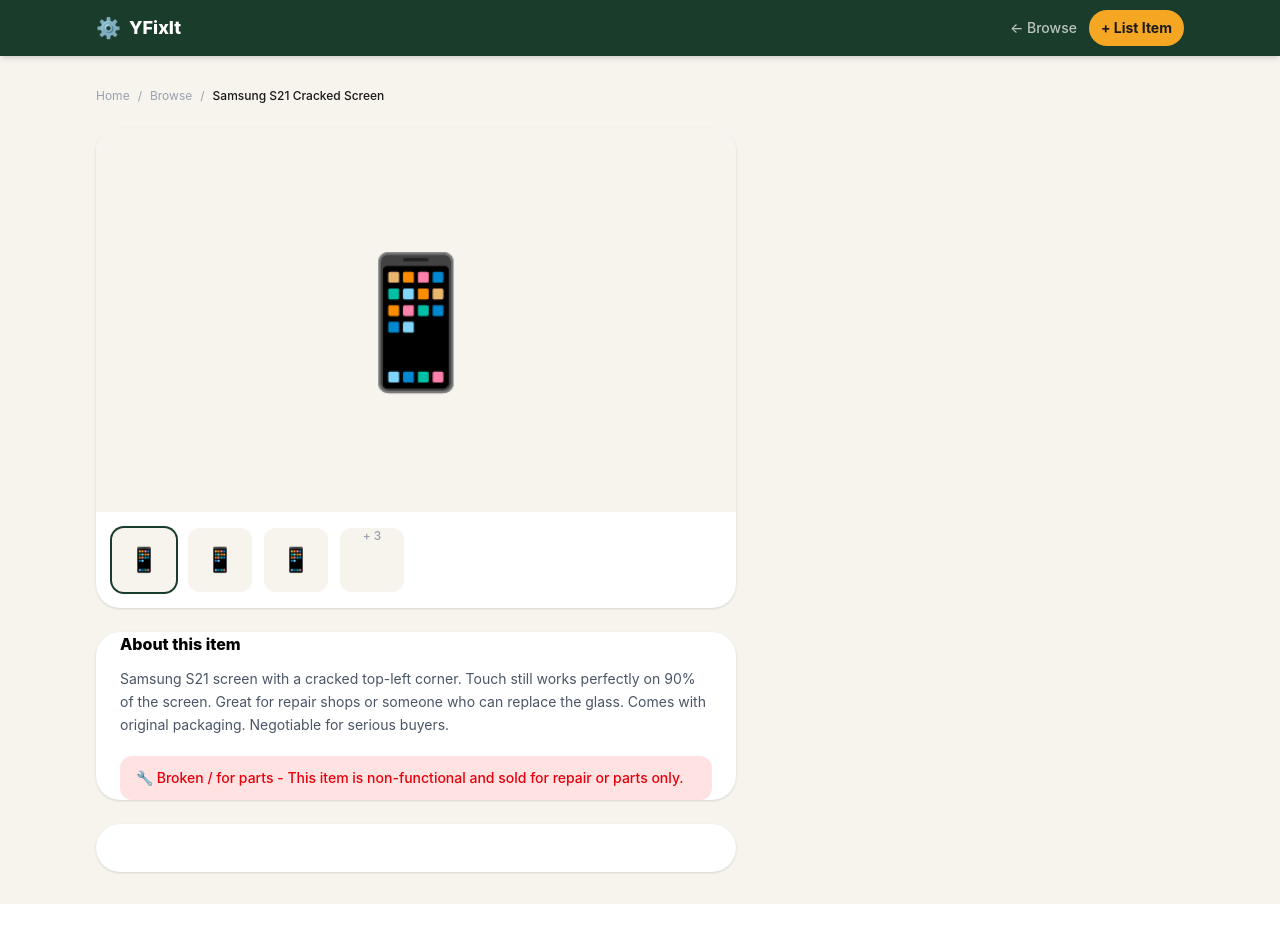
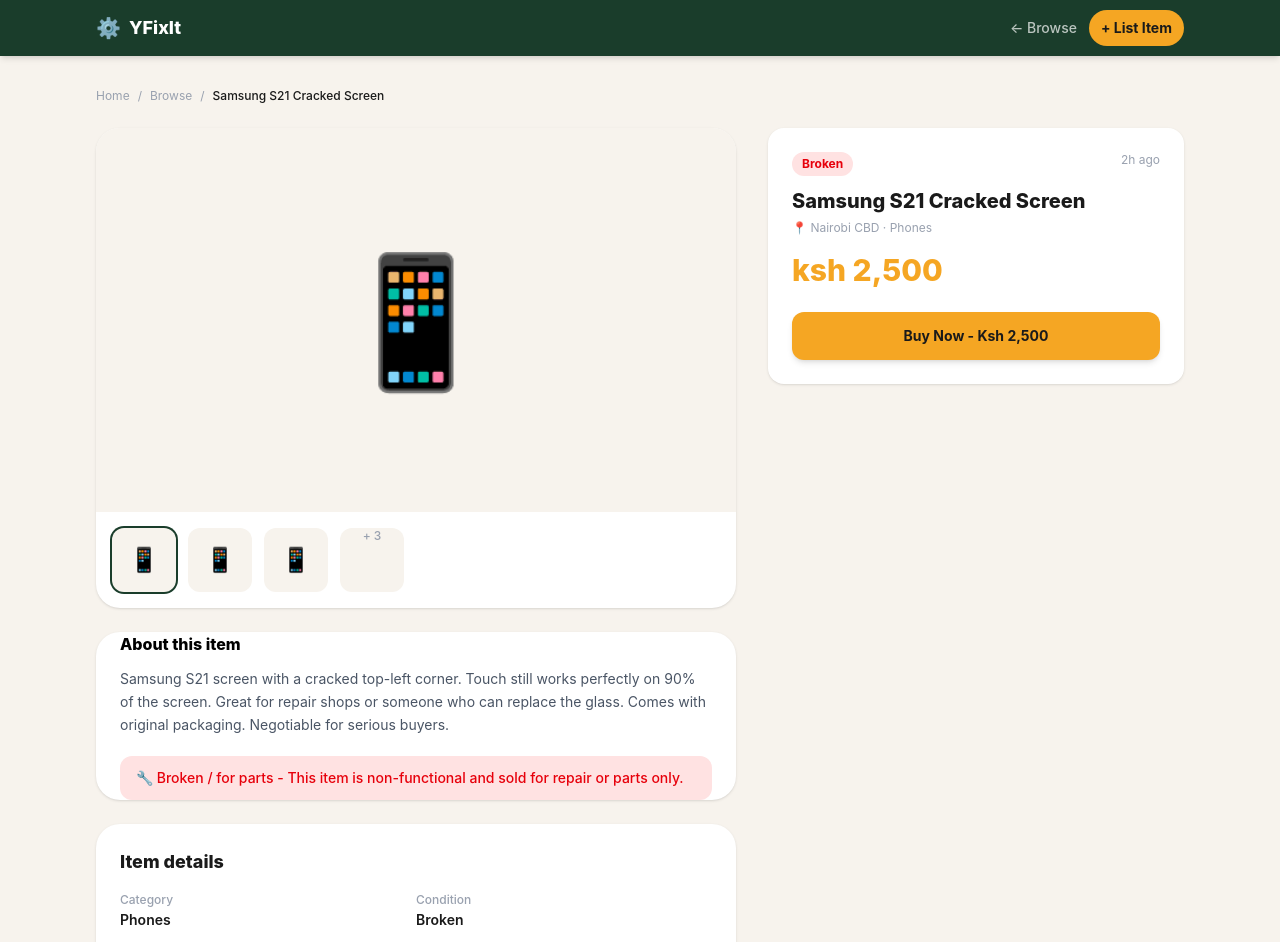
Before and after one commit to Goddii/YFixIt, a React (Vite) app: page /listing/1 in a window 1280 px wide. Shown: the top 942 px of the page. Before the commit the page ends 904 px from the top, so only its background shows below. Built offline with nearby package versions, Linux system fonts and the light colour scheme.

Commit message:
feat: add right card for price

```diff
--- a/src/pages/ListingDetail.jsx
+++ b/src/pages/ListingDetail.jsx
@@ -109,7 +109,51 @@
                             </div>
                         </div>
                         {/* item details table */}
-                        <div className='bg-white rounded-3xl shadow-sm p-6 '></div>
+                        <div className='bg-white rounded-3xl shadow-sm p-6 '>
+                            <h2 className='font-extrabold text-[#1a1a1a] text-lg mb-4'>Item details</h2>
+                            <div className='grid grid-cols-2 gap-y-3'>
+                                {[
+                                    { label: "Category", value: item.category },
+                                    { label: "Condition", value: item.condition },
+                                    { label: "Location", value: item.location },
+                                    { label: "Listed", value: item.posted },
+                                ].map(({label, value}) => (
+                                    <div key={label}>
+                                        <p className='text-xs text-gray-400 font-medium'> {label}</p>
+                                        <p className='text-sm font-semibold text-[#1a1a1a] mt-0.5'> {value}</p>
+                                    </div>
+                                ))}
+                            </div>
+                        </div>
+                    </div>
+                    {/* right price + contact */}
+                    <div className='lg:col-span-2 flex flex-col gap-5'>
+                        {/* price card */}
+                        <div className='bg-white rounded-2xl shadow-sm p-6 sticky top-20'>
+                            <div className='flex items-start justify-between mb-2'>
+                                <span className={`text-xs font-bold px-2.5 py-1 rounded-full ${cond.badge}`}>
+                                    {item.condition}
+                                </span>
+                                <span className='text-xs text-gray-400'>
+                                    {item.posted}
+                                </span>
+                            </div>
+                            <h1 className='font-extrabold text-[#1a1a1a] text-xl leading-snug mt-3 mb-1'>{item.title}</h1>
+                            <p className='text-xs text-gray-400 mb-4'>
+                                📍 {item.location} · {item.category}
+                            </p>
+                            <p className='text-3xl font-extrabold text-[#f5a623] mb-6'>
+                                ksh {item.price.toLocaleString()}
+                            </p>
+
+                            {/* cta buttons */}
+                            <div className='flex flex-col gap-3'>
+                                {/* buy now - triggers api for payment */}
+                                <button className='w-full py-3.5 rounded-xl bg-[#f5a623] text-[#1a1a1a] font-bold text-sm hover:bg-amber-500 transition-all shadow-md hover:shadow-lg hover:-translate-y-0.5'>
+                                    Buy Now - Ksh {item.price.toLocaleString()}
+                                </button>
+                            </div>
+                        </div>
                     </div>
                 </div>
             </div>
```
